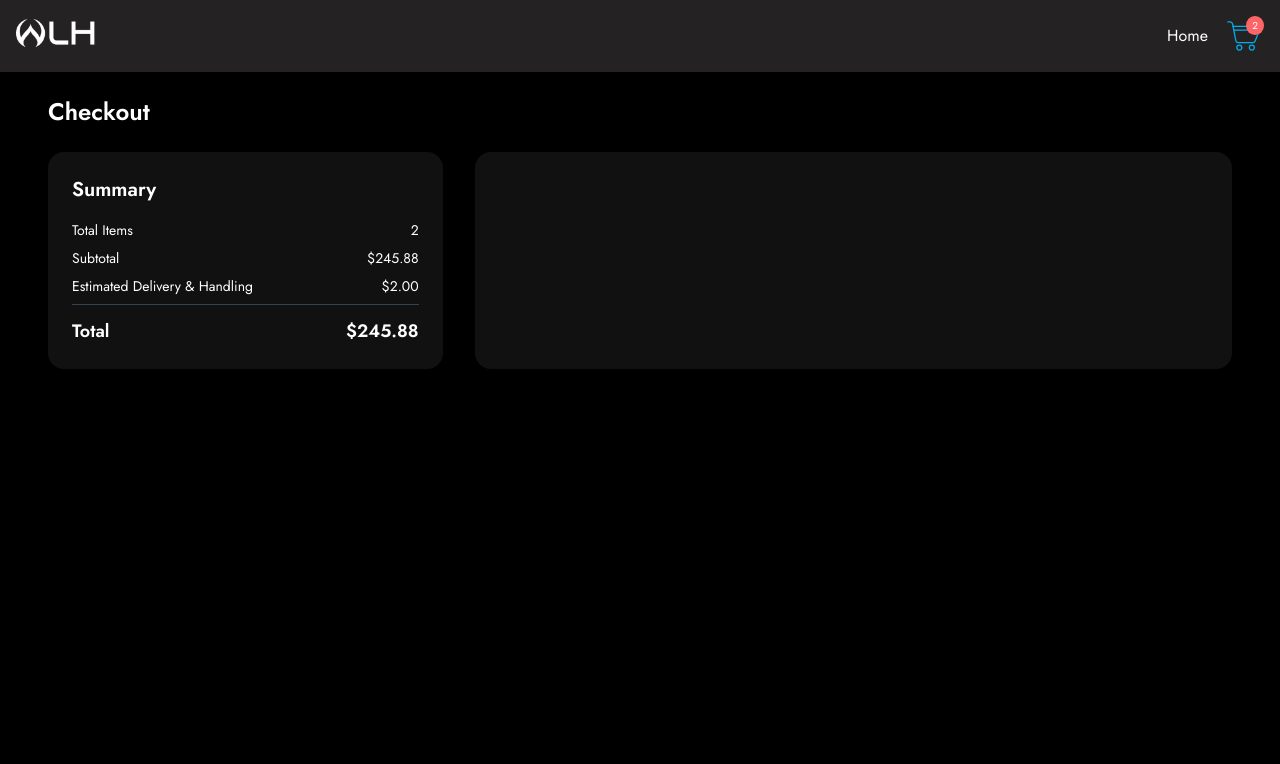
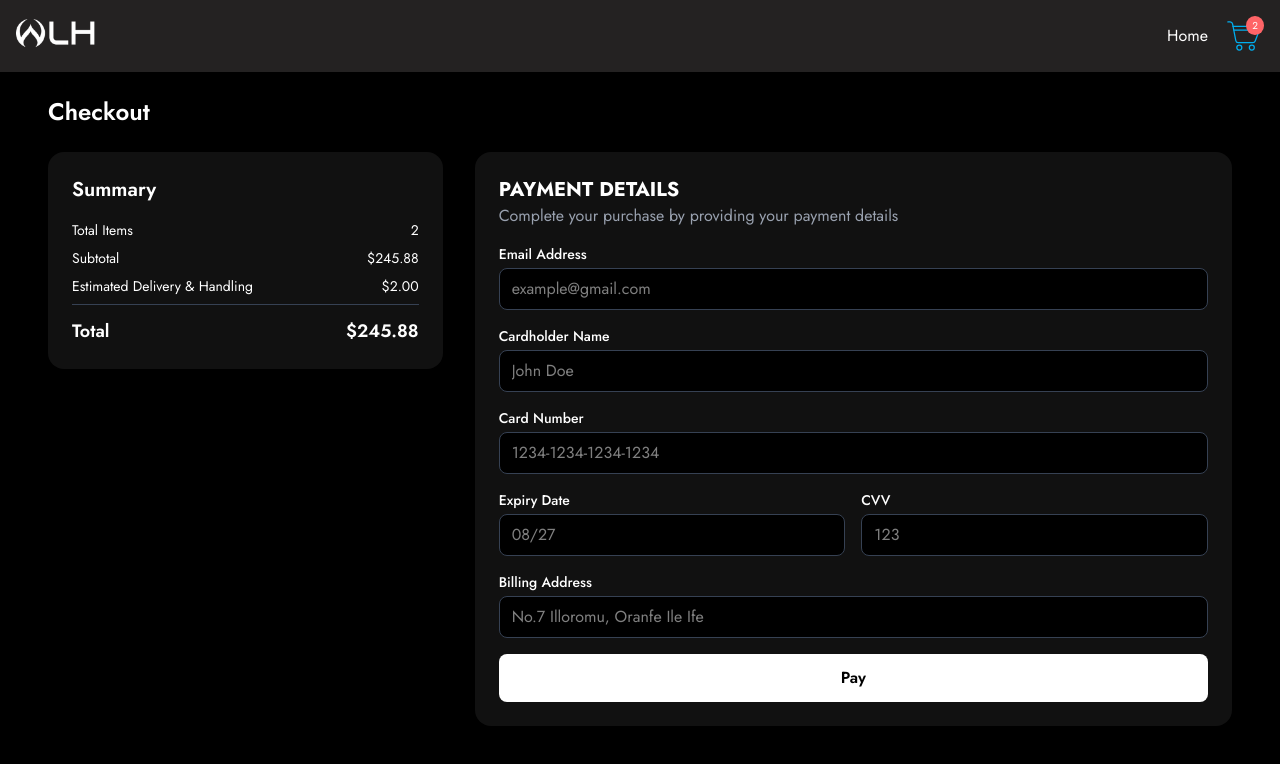
Before and after one commit to MAYOR-001-star/LH-REDUX, a React (Vite) app: page /payment in a window 1280 px wide. Shown: the top 764 px of the page. Built offline with nearby package versions, Linux system fonts and the light colour scheme.

Commit message:
added form using RHF for the formPayment

```diff
--- a/package.json
+++ b/package.json
@@ -14,6 +14,7 @@
     "@tailwindcss/vite": "^4.1.13",
     "react": "^19.1.1",
     "react-dom": "^19.1.1",
+    "react-hook-form": "^7.62.0",
     "react-redux": "^9.2.0",
     "react-router-dom": "^7.8.2",
     "tailwindcss": "^4.1.13"
--- /dev/null
+++ b/src/componenets/FormPayment.jsx
@@ -0,0 +1,170 @@
+import React from "react";
+import { useForm } from "react-hook-form";
+
+const FormPayment = () => {
+  const {
+    register,
+    handleSubmit,
+    formState: { errors },
+    reset,
+  } = useForm();
+
+  const onSubmit = (data) => {
+    console.log("Payment Data:", data);
+    reset();
+  };
+
+  return (
+    <div className="flex-1 bg-[#111] p-6 rounded-2xl shadow text-white">
+      <h1 className="text-xl font-bold">PAYMENT DETAILS</h1>
+      <p className="mb-4 text-gray-400">
+        Complete your purchase by providing your payment details
+      </p>
+
+      <form onSubmit={handleSubmit(onSubmit)} className="space-y-4">
+        <div>
+          <label className="block text-sm font-medium text-white mb-1">
+            Email Address
+          </label>
+          <input
+            {...register("email", {
+              required: "Email is required",
+              pattern: {
+                value: /^[^@]+@[^@]+\.[^@]+$/,
+                message: "Invalid email format",
+              },
+            })}
+            placeholder="example@gmail.com"
+            className="w-full px-3 py-2 rounded-lg bg-black border border-gray-700
+                 focus:outline-none focus:ring-2 focus:ring-gray-500 focus:border-gray-500"
+          />
+          {errors.email && (
+            <span className="text-red-500 text-sm">{errors.email.message}</span>
+          )}
+        </div>
+
+        <div>
+          <label className="block text-sm font-medium text-white mb-1">
+            Cardholder Name
+          </label>
+          <input
+            {...register("name", {
+              required: "Full name is required",
+              minLength: {
+                value: 3,
+                message: "Name must be at least 3 characters",
+              },
+            })}
+            placeholder="John Doe"
+            className="w-full px-3 py-2 rounded-lg bg-black border border-gray-700
+                 focus:outline-none focus:ring-2 focus:ring-gray-500 focus:border-gray-500"
+          />
+          {errors.name && (
+            <span className="text-red-500 text-sm">{errors.name.message}</span>
+          )}
+        </div>
+
+        <div>
+          <label className="block text-sm font-medium text-white mb-1">
+            Card Number
+          </label>
+          <input
+            {...register("cardNumber", {
+              required: "Card number is required",
+              pattern: {
+                value: /^\d{4}-\d{4}-\d{4}-\d{4}$/,
+                message: "Card number must be in format 1234-1234-1234-1234",
+              },
+            })}
+            placeholder="1234-1234-1234-1234"
+            className="w-full px-3 py-2 rounded-lg bg-black border border-gray-700
+                 focus:outline-none focus:ring-2 focus:ring-gray-500 focus:border-gray-500"
+          />
+          {errors.cardNumber && (
+            <span className="text-red-500 text-sm">
+              {errors.cardNumber.message}
+            </span>
+          )}
+        </div>
+
+        <div className="grid grid-cols-2 gap-4">
+          <div>
+            <label className="block text-sm font-medium text-white mb-1">
+              Expiry Date
+            </label>
+            <input
+              {...register("expiryDate", {
+                required: "Expiry date is required",
+                pattern: {
+                  value: /^(0[1-9]|1[0-2])\/\d{2}$/,
+                  message: "Expiry date must be MM/YY",
+                },
+              })}
+              placeholder="08/27"
+              className="w-full px-3 py-2 rounded-lg bg-black border border-gray-700
+                   focus:outline-none focus:ring-2 focus:ring-gray-500 focus:border-gray-500"
+            />
+            {errors.expiryDate && (
+              <span className="text-red-500 text-sm">
+                {errors.expiryDate.message}
+              </span>
+            )}
+          </div>
+
+          <div>
+            <label className="block text-sm font-medium text-white mb-1">
+              CVV
+            </label>
+            <input
+              {...register("cvv", {
+                required: "CVV is required",
+                pattern: {
+                  value: /^[0-9]{3,4}$/,
+                  message: "CVV must be 3 or 4 digits",
+                },
+              })}
+              placeholder="123"
+              className="w-full px-3 py-2 rounded-lg bg-black border border-gray-700
+                   focus:outline-none focus:ring-2 focus:ring-gray-500 focus:border-gray-500"
+            />
+            {errors.cvv && (
+              <span className="text-red-500 text-sm">{errors.cvv.message}</span>
+            )}
+          </div>
+        </div>
+
+        <div>
+          <label className="block text-sm font-medium text-white mb-1">
+            Billing Address
+          </label>
+          <input
+            {...register("address", {
+              required: "Billing address is required",
+              minLength: {
+                value: 10,
+                message: "Address must be at least 10 characters",
+              },
+            })}
+            placeholder="No.7 Illoromu, Oranfe Ile Ife"
+            className="w-full px-3 py-2 rounded-lg bg-black border border-gray-700
+                 focus:outline-none focus:ring-2 focus:ring-gray-400 focus:border-gray-500"
+          />
+          {errors.address && (
+            <span className="text-red-500 text-sm">
+              {errors.address.message}
+            </span>
+          )}
+        </div>
+
+        <button
+          type="submit"
+          className="w-full bg-white hover:bg-[#CCCCCC] py-3 rounded-lg text-black font-semibold transition"
+        >
+          Pay
+        </button>
+      </form>
+    </div>
+  );
+};
+
+export default FormPayment;
--- a/src/pages/Payment.jsx
+++ b/src/pages/Payment.jsx
@@ -1,4 +1,5 @@
 import React from "react";
+import FormPayment from "../componenets/FormPayment";
 
 const Payment = () => {
   const items = [
@@ -8,12 +9,8 @@ const Payment = () => {
 
   return (
     <div className="pt-[6rem] px-4 lg:px-12 text-white">
-      {/* Title */}
       <h1 className="text-2xl font-semibold mb-6">Checkout</h1>
-
-      {/* Layout */}
       <div className="flex flex-col lg:flex-row gap-8">
-        {/* Summary */}
         <div className="h-fit lg:w-1/3 bg-[#111] p-6 rounded-2xl shadow">
           <h2 className="text-xl font-semibold mb-4">Summary</h2>
           <div className="flex justify-between text-sm mb-2">
@@ -35,7 +32,7 @@ const Payment = () => {
         </div>
 
         {/* Payment Form */}
-        <div className="flex-1 bg-[#111] p-6 rounded-2xl shadow"></div>
+        <FormPayment />
       </div>
     </div>
   );
```
Also changed, not shown: 1 other file (tests, documents, lock files or other folders).
